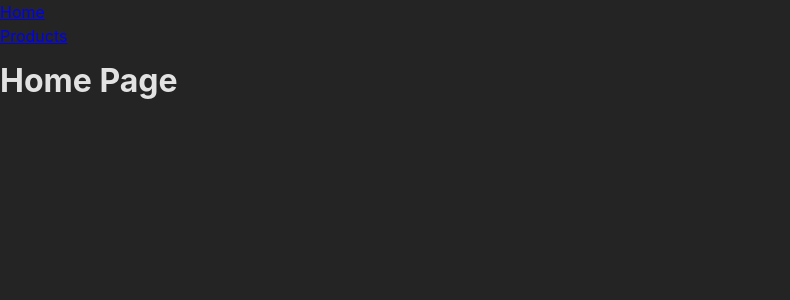
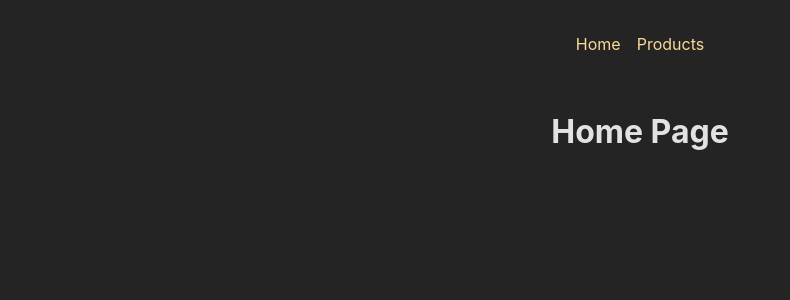
Before and after one commit to josanua/my-react-projects, a React (Create React App) app in the folder test-spa-react-router/: page / in a window 1280 px wide. Shown: the top 300 px of the page, without its empty margins (0-790 px from the left). Built offline with nearby package versions, Linux system fonts and the light colour scheme.

Commit message:
Refactor layout to include CSS modules for styling
Added CSS modules to improve structure and maintainability of styles in `MainNavigation` and `RootLayout` components. Updated markup to leverage modular class names for better styling encapsulation and consistency.

```diff
--- a/test-spa-react-router/src/components/MainNavigation.js
+++ b/test-spa-react-router/src/components/MainNavigation.js
@@ -1,9 +1,11 @@
 import {Link} from "react-router-dom";
+import classes from "./MainNavigation.module.css";
 
 export default function MainNavigation() {
-    return <header>
+    return (
+        <header className={classes.header}>
             <nav>
-            <ul>
+                <ul className={classes.list}>
                     <li>
                         <Link to="/">Home</Link>
                     </li>
@@ -13,4 +15,5 @@
                 </ul>
             </nav>
         </header>
+    )
 }
--- a/test-spa-react-router/src/pages/Root.js
+++ b/test-spa-react-router/src/pages/Root.js
@@ -1,11 +1,14 @@
 import {Outlet} from 'react-router-dom'
 import MainNavigation from "../components/MainNavigation";
+import classes from "./Root.module.css"
 
 export default function RootLayout() {
     return (
         <>
             <MainNavigation/>
-            <Outlet/>
+            <main className={classes.content}>
+                <Outlet/>
+            </main>
         </>
     )
 }
--- /dev/null
+++ b/test-spa-react-router/src/pages/Root.module.css
@@ -0,0 +1,4 @@
+.content {
+    margin: 2rem auto;
+    text-align: center;
+}
```
Lines whose indentation alone changed are shown as unchanged.
